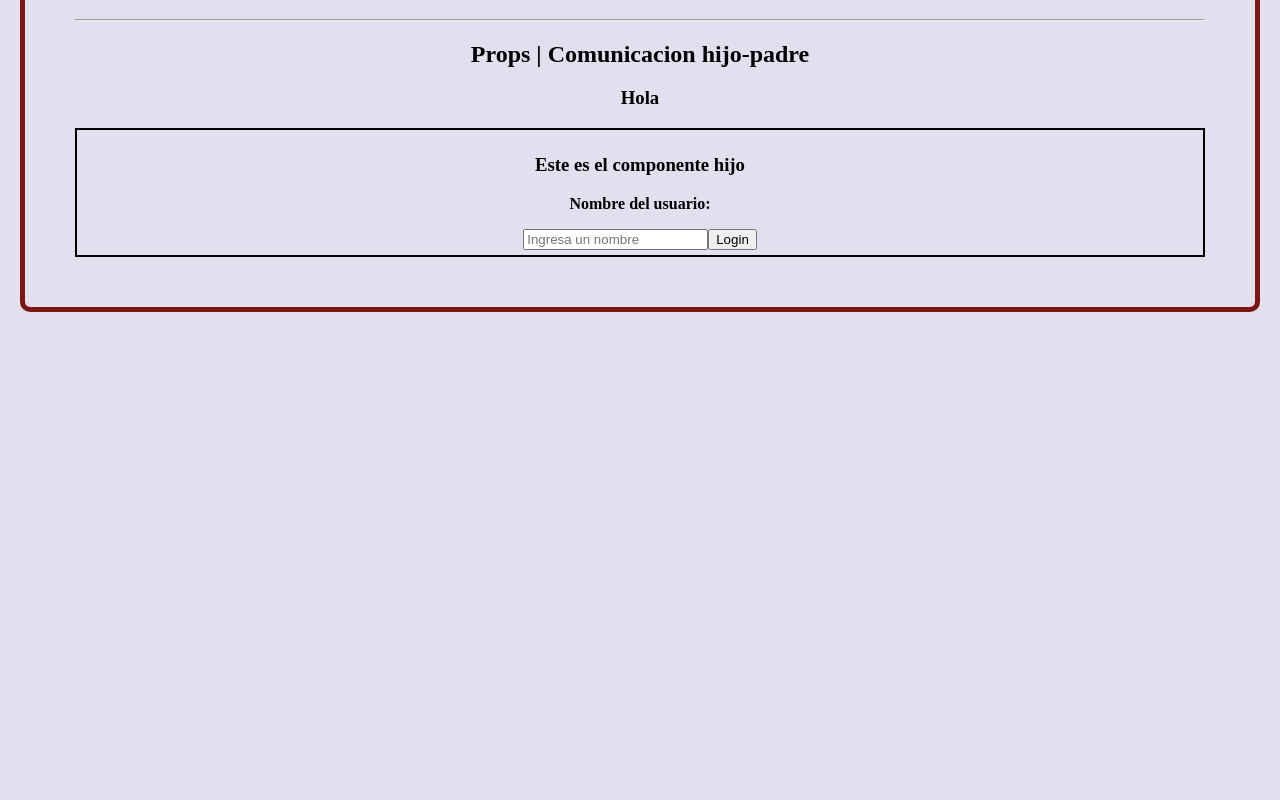
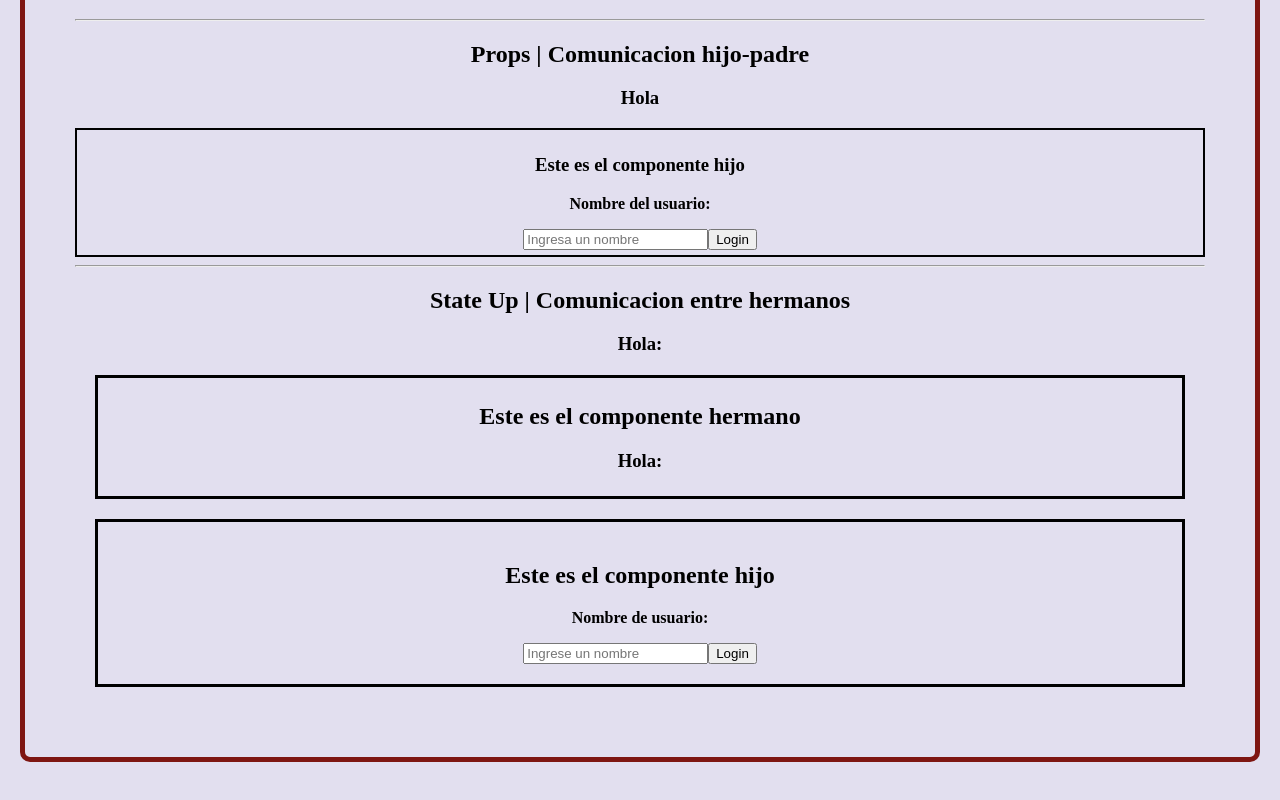
Before and after one commit to DanielGuzmanV/React-Js-Fundamentos, a React (Vite) app: page / in a window 1280 px wide. Shown: the part 2245-3045 px from the top of the page. Before the commit the page ends 2707 px from the top, so only its background shows below. Built offline with nearby package versions, Linux system fonts and the light colour scheme.

Commit message:
Creacion del folder pages + uso de state up

```diff
--- a/src/App.jsx
+++ b/src/App.jsx
@@ -6,6 +6,7 @@ import Listas from "./components/Listas";
 import PropsPadrehijo from "./components/PropsPadrehijo";
 import ClassComponent from "./components/ClassComponent";
 import PropsHijopadre from "./components/PropsHijopadre";
+import PageStateUp from "./pages/PageStateUp";
 
 
 function App() {
@@ -80,6 +81,10 @@ function App() {
       <PropsHijopadre handleLogin={login}>
       </PropsHijopadre>
 
+      <hr/>
+      <PageStateUp/>
+
+
     </div>
   )
 }
--- /dev/null
+++ b/src/components/StateUpChil1.jsx
@@ -0,0 +1,36 @@
+
+function StateUpChil1(props) {
+
+  const handleClick = () => {
+    props.functionLogin(props.valueName)
+  }
+
+  return (
+    <div style={{
+      border: '3px solid black',
+      padding: '20px',
+      margin: '20px'
+    }}>
+
+      <h2>Este es el componente hijo</h2>
+      <p>
+        <b>Nombre de usuario: </b>
+        {props.valueName}
+      </p>
+
+      <input
+        type="text"
+        value={props.inputName}
+        placeholder="Ingrese un nombre"
+        onChange={props.onChangeInput}
+      />
+
+      <button onClick={handleClick}>
+        Login
+      </button>
+
+    </div>
+  )
+}
+
+export default StateUpChil1
--- /dev/null
+++ b/src/components/StateUpChild2.jsx
@@ -0,0 +1,15 @@
+function StateUpChild2(props) {
+  return (
+    <div style={{
+      border: '3px solid black',
+      padding: '5px',
+      margin: '20px'
+    }}>
+      <h2>Este es el componente hermano</h2>
+      <h3>Hola: {props.userName}</h3>
+
+    </div>
+  )
+}
+
+export default StateUpChild2
--- /dev/null
+++ b/src/pages/PageStateUp.jsx
@@ -0,0 +1,34 @@
+import { useState } from "react"
+import StateUpChil1 from "../components/StateUpChil1"
+import StateUpChild2 from "../components/StateUpChild2"
+
+function StateUp() {
+  const [displayName, setDisplayName] = useState("");
+  const [valueName, setValueName] = useState("")
+
+  const onChangeInput = (event) => {
+    setValueName(event.target.value)
+  }
+
+  const functionLogin = (name) => {
+    setDisplayName(name);
+  }
+
+  return (
+    <div>
+      <h2>State Up | Comunicacion entre hermanos</h2>
+      <h3>Hola: {displayName}</h3>
+
+      <StateUpChild2 userName={displayName}/>
+
+      <StateUpChil1
+        functionLogin={functionLogin}
+        valueName={valueName}
+        onChangeInput={onChangeInput}
+      />
+
+    </div>
+  )
+}
+
+export default StateUp
```
